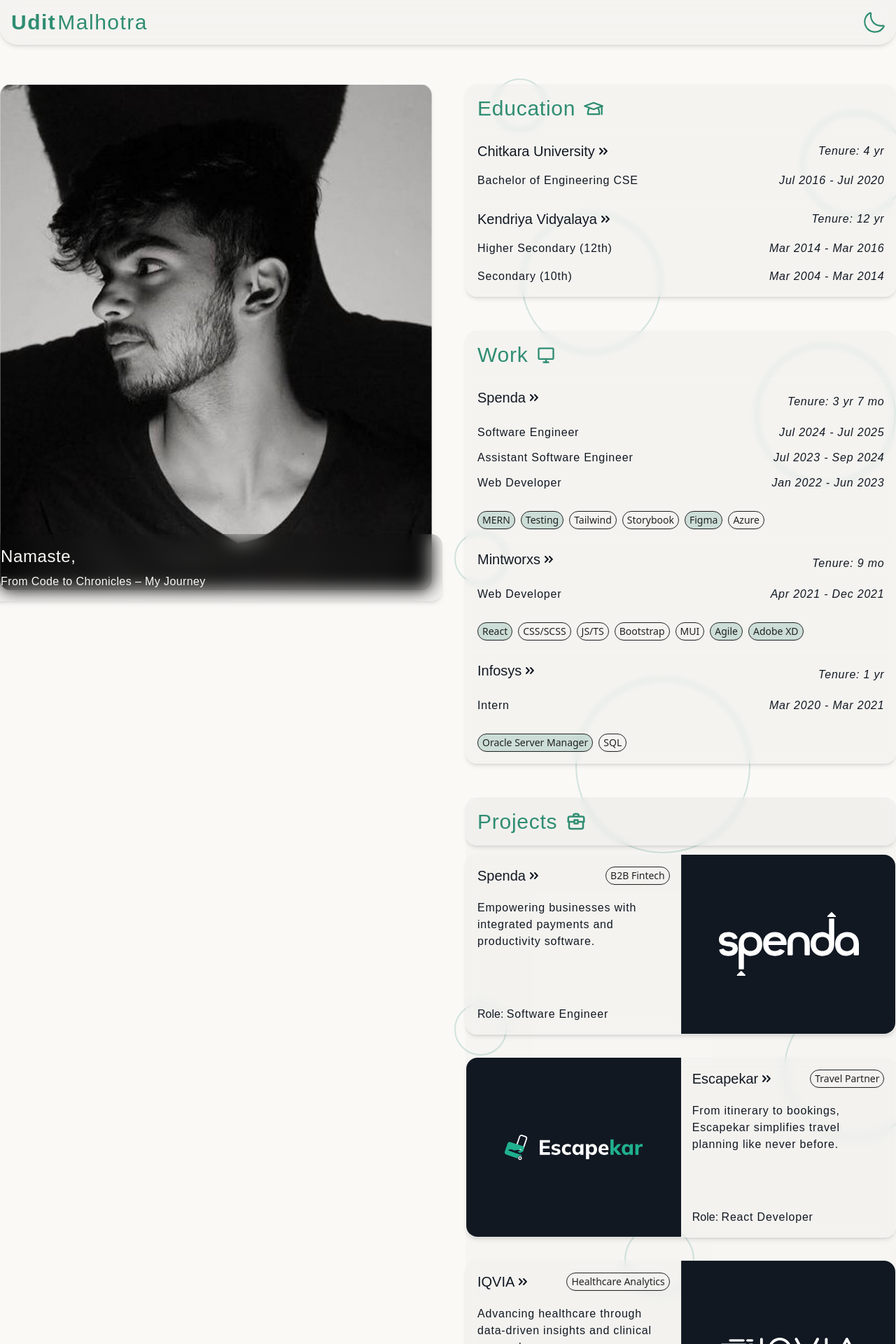
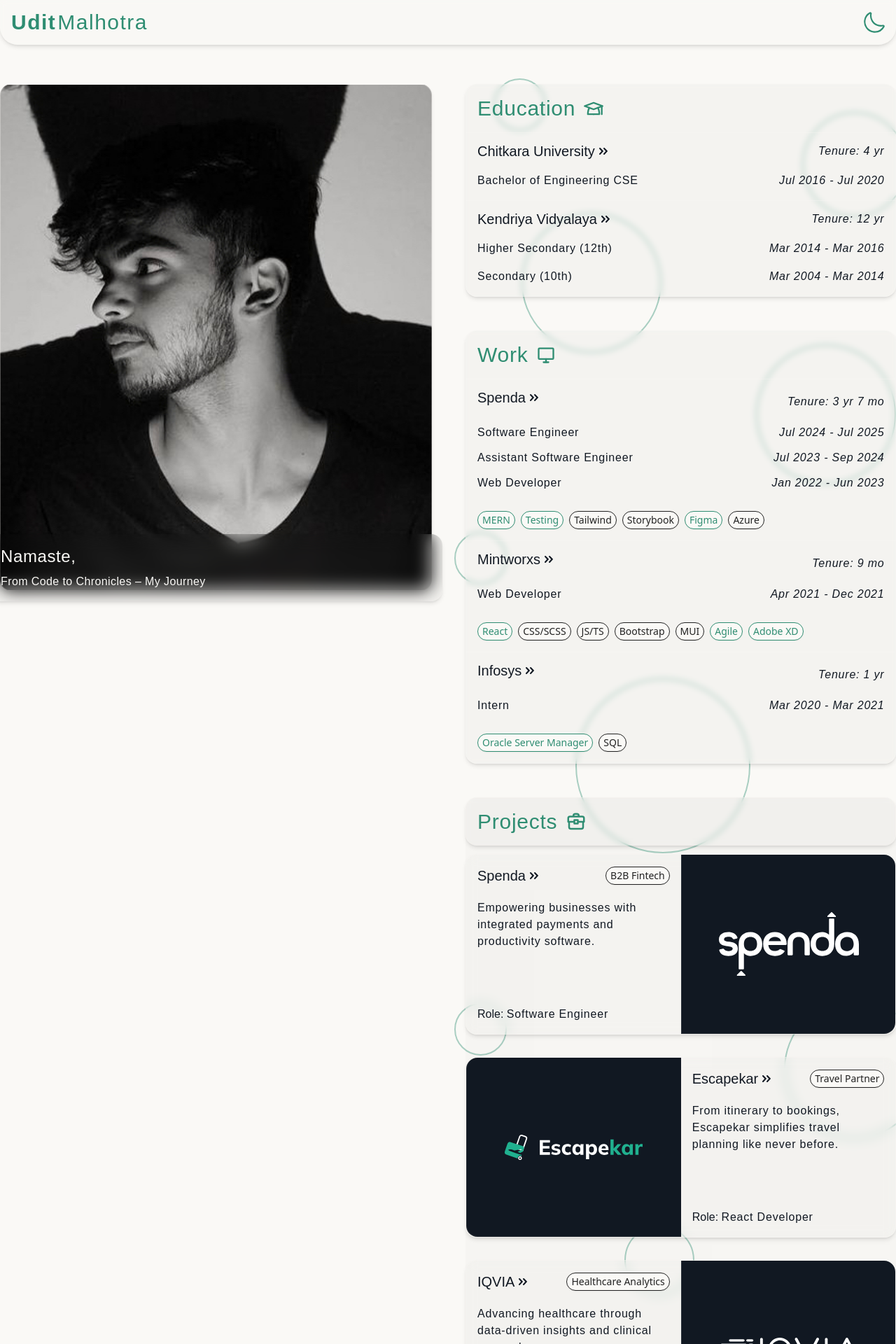
Before and after one commit to uditmalhotraa/udit-portfolio, a React (Vite) app: page /#/ in a window 1280 px wide. Shown: the top 1920 px of the page at 70% size. Built offline with nearby package versions, Linux system fonts and the light colour scheme.

Commit message:
Animation removal changes

```diff
--- a/src/animations/variants.tsx
+++ /dev/null
@@ -1,18 +0,0 @@
-export const containerVariants = {
-    hidden: {},
-    visible: {
-      transition: {
-        staggerChildren: 0.3, // Delay between children
-      },
-    },
-  };
-
-  export const itemVariants = {
-    hidden: { opacity: 0, y: 20 },
-    visible: { opacity: 1, y: 0, transition: { duration: 0.5 }},
-  };
-
-  export const defaultTransition = {
-    duration: 0.6,
-    ease: "easeOut",
-  };
--- a/src/components/AnimatedDiv.tsx
+++ /dev/null
@@ -1,63 +0,0 @@
-import React from "react";
-import { motion, Variants } from "framer-motion";
-import useScrollAnimation from "../hooks/useScrollAnimation";
-import { containerVariants, itemVariants, defaultTransition } from "../animations/variants";
-
-interface AnimatedDivProps {
-  children: React.ReactNode;
-  className?: string;
-  container?: Variants;
-  item?: Variants;
-  transition?: object;
-  threshold?: number;
-  stagger?: boolean;
-}
-
-export default function AnimatedDiv({
-  children,
-  className = "",
-  container = containerVariants,
-  item = itemVariants,
-  transition = defaultTransition,
-  threshold =  0.2,
-  stagger = false,
-}: AnimatedDivProps) {
-  const { ref, inView } = useScrollAnimation(threshold);
-
-  if (stagger) {
-    return (
-      <motion.div
-        ref={ref}
-        variants={container}
-        initial="hidden"
-        animate={inView ? "visible" : "hidden"}
-        className={className}
-      >
-        {Array.isArray(children)
-          ? children.map((child, index) => (
-              <motion.div key={index} variants={item} transition={transition}>
-                {child}
-              </motion.div>
-            ))
-          : (
-              <motion.div variants={item} transition={transition}>
-                {children}
-              </motion.div>
-            )}
-      </motion.div>
-    );
-  }
-
-  return (
-    <motion.div
-      ref={ref}
-      variants={item}
-      initial="hidden"
-      animate={inView ? "visible" : "hidden"}
-      transition={transition}
-      className={className}
-    >
-      {children}
-    </motion.div>
-  );
-}
--- a/src/components/Chip.tsx
+++ b/src/components/Chip.tsx
@@ -8,8 +8,10 @@ const Chip = (props: ChipProps) => {
   const { text, type } = props;
   return (
     <div
-      className={`rounded-full border border-gray dark:border-cream py-0.5 px-1.5 text-center text-sm font-light transition-all shadow-sm text-gray dark:text-cream ${
-        type === "filled" ? "bg-accent-light/20 dark:bg-accent-dark/20" : "bg-transparent"
+      className={`rounded-full border py-0.5 px-1.5 text-center text-sm font-light transition-all shadow-sm bg-cream dark:bg-gray ${
+        type === "filled"
+          ? "border-accent-light dark:border-accent-dark/70 text-accent-light dark:text-accent-dark/70"
+          : "border-gray dark:border-cream text-gray dark:text-cream"
       }`}
     >
       {text}
--- a/src/components/Header.jsx
+++ b/src/components/Header.jsx
@@ -12,7 +12,7 @@ export const Header = () => {
 
   return (
     <>
-      <div className="z-50 fixed flex flex-row justify-between items-center w-full h-16 px-4 shadow-md bg-gray/[0.025] dark:bg-cream/[0.025] backdrop-blur-lg border-b border-cream/30 dark:border-gray/30 rounded-b-[25px]">
+      <div className="z-50 fixed flex flex-row justify-between items-center w-full h-16 px-4 shadow-md bg-gray/[0.005] dark:bg-cream/[0.005] backdrop-blur-sm border-b border-cream/30 dark:border-gray/30 rounded-b-[25px]">
         <a
           href="/"
           className="font-poppins text-3xl font-semibold tracking-wider text-accent-light dark:text-accent-dark dark:text-accent-dark-dark"
--- a/src/hooks/useScrollAnimation.tsx
+++ /dev/null
@@ -1,10 +0,0 @@
-import { useInView } from "react-intersection-observer";
-
-export default function useScrollAnimation(threshold = 0.2) {
-  const { ref, inView } = useInView({
-    threshold,
-    triggerOnce: true,
-  });
-
-  return { ref, inView };
-}
--- a/src/screens/Landing.jsx
+++ b/src/screens/Landing.jsx
@@ -19,7 +19,6 @@ import EscapekarLogoDarkMode from "../assets/EscapekarLogoDarkMode";
 import EscapekarLogoLightMode from "../assets/EscapekarLogoLightMode";
 import ArrowRightIcon from "../assets/ArrowRightIcon";
 
-import AnimatedDiv from "../components/AnimatedDiv";
 import { motion } from "framer-motion";
 import EducationIcon from "../assets/EducationIcon";
 import WorkIcon from "../assets/WorkIcon";
@@ -90,7 +89,7 @@ export const Landing = () => {
         <Header />
         <div className="flex lg:overflow-x-visible overflow-x-hidden flex-col lg:flex-row px-5 md:px-0 mt-28 mb-10 gap-12 lg:max-w-[1280px] xl:max-w-[1536px] 2xl:max-w-[1920px] mx-auto">
           <div className="lg:!sticky z-20 lg:top-[120px] lg:min-w-[448px] xl:min-w-[556px] 2xl:min-w-[756px] lg:left-0 relative flex flex-col justify-end bg-uditPic bg-no-repeat bg-cover bg-top shadow-md !rounded-2xl w-full h-[468px] md:h-[600px] xl:h-[724px] 2xl:h-[796px] border border-cream/30 dark:border-gray/30 ">
-            <AnimatedDiv className="absolute -bottom-3 md:-bottom-4 -left-[8px] md:-left-[16px] flex flex-col gap-2 w-[calc(100%+16px)] md:w-[calc(100%+32px)] h-auto z-10 bg-gray/[0.025] dark:bg-cream/[0.025] shadow-md backdrop-blur-md p-4 rounded-2xl will-change-transform transform-gpu">
+            <div className="absolute -bottom-3 md:-bottom-4 -left-[8px] md:-left-[16px] flex flex-col gap-2 w-[calc(100%+16px)] md:w-[calc(100%+32px)] h-auto z-10 bg-gray/[0.025] dark:bg-cream/[0.025] shadow-md backdrop-blur-md p-4 rounded-2xl will-change-transform transform-gpu">
               <p
                 title="Greetings: I bow to you"
                 className=" font-poppins text-2xl font-medium tracking-wide text-cream w-[80%] z-10"
@@ -100,23 +99,23 @@ export const Landing = () => {
               <p className=" font-poppins text-md font-light tracking-wide text-cream w-full z-10">
                 From Code to Chronicles – My Journey
               </p>
-            </AnimatedDiv>
+            </div>
           </div>
           <div className="flex flex-col w-full gap-12 lg:mt-2 lg:min-w-[448px] xl:min-w-[556px] 2xl:min-w-[756px]">
             <div className="setWrapper relative">
               <div className="objectSet">
-                <div className="z-0 absolute top-10 -right-4 w-[150px] h-[150px] rounded-full border-2 border-accent-light/20 dark:border-accent-dark/20 bg-transparent"></div>
-                <div className="z-0 absolute -top-2 left-10 w-[75px] h-[75px] rounded-full border-2 border-accent-light/20 dark:border-accent-dark/20 bg-transparent"></div>
-                <div className="z-0 absolute -bottom-5 -left-20 lg:left-20 lg:-bottom-20 w-[200px] h-[200px] rounded-full border-2 border-accent-light/20 dark:border-accent-dark/20 bg-transparent"></div>
+                <div className="z-0 absolute top-10 -right-4 w-[150px] h-[150px] rounded-full border-2 border-accent-light/40 dark:border-accent-dark/40 bg-transparent"></div>
+                <div className="z-0 absolute -top-2 left-10 w-[75px] h-[75px] rounded-full border-2 border-accent-light/40 dark:border-accent-dark/40 bg-transparent"></div>
+                <div className="z-0 absolute -bottom-5 -left-20 lg:left-20 lg:-bottom-20 w-[200px] h-[200px] rounded-full border-2 border-accent-light/40 dark:border-accent-dark/40 bg-transparent"></div>
               </div>
-              <AnimatedDiv className="z-10 flex flex-col rounded-2xl w-full h-auto border shadow-md border-cream/30 dark:border-gray/30 backdrop-blur-sm bg-gray/[0.025] dark:bg-cream/[0.025] will-change-transform transform-gpu">
+              <div className="z-10 flex flex-col rounded-2xl w-full h-auto border shadow-md border-cream/30 dark:border-gray/30 backdrop-blur-sm bg-gray/[0.025] dark:bg-cream/[0.025] will-change-transform transform-gpu">
                 <div className="flex flex-row mb-4 pt-4 px-4 gap-3 items-center">
                   <p className=" font-poppins text-3xl font-medium tracking-wide text-accent-light dark:text-accent-dark">
                     Education
                   </p>
                   <EducationIcon className="fill-accent-light dark:fill-accent-dark" />
                 </div>
-                <AnimatedDiv stagger className="flex flex-col">
+                <div className="flex flex-col">
                   {educationData.map((educationData, index, array) => {
                     const isLast = index === array.length - 1;
                     return (
@@ -159,23 +158,23 @@ export const Landing = () => {
                       </div>
                     );
                   })}
-                </AnimatedDiv>
-              </AnimatedDiv>
+                </div>
+              </div>
             </div>
             <div className="setWrapper relative">
               <div className="objectSet">
-                <div className="z-0 absolute top-10 lg:top-72 -left-4 w-[75px] h-[75px] rounded-full border-2 border-accent-light/20 dark:border-accent-dark/20 bg-transparent"></div>
-                <div className="z-0 absolute -top-5 lg:top-5 -right-20 lg:right-0 w-[200px] h-[200px] rounded-full border-2 border-accent-light/20 dark:border-accent-dark/20 bg-transparent"></div>
-                <div className="z-0 absolute -bottom-32 right-10 lg:right-52 w-[250px] h-[250px] rounded-full border-2 border-accent-light/20 dark:border-accent-dark/20 bg-transparent"></div>
+                <div className="z-0 absolute top-10 lg:top-72 -left-4 w-[75px] h-[75px] rounded-full border-2 border-accent-light/40 dark:border-accent-dark/40 bg-transparent"></div>
+                <div className="z-0 absolute -top-5 lg:top-5 -right-20 lg:right-0 w-[200px] h-[200px] rounded-full border-2 border-accent-light/40 dark:border-accent-dark/40 bg-transparent"></div>
+                <div className="z-0 absolute -bottom-32 right-10 lg:right-52 w-[250px] h-[250px] rounded-full border-2 border-accent-light/40 dark:border-accent-dark/40 bg-transparent"></div>
               </div>
-              <AnimatedDiv className="flex flex-col shadow-md rounded-2xl w-full h-auto border border-cream/30 dark:border-gray/30 backdrop-blur-sm bg-gray/[0.025] dark:bg-cream/[0.025] will-change-transform transform-gpu">
+              <div className="flex flex-col shadow-md rounded-2xl w-full h-auto border border-cream/30 dark:border-gray/30 backdrop-blur-sm bg-gray/[0.025] dark:bg-cream/[0.025] will-change-transform transform-gpu">
                 <div className="flex flex-row mb-4 pt-4 px-4 gap-3 items-center">
                   <p className=" font-poppins text-3xl font-medium tracking-wide text-accent-light dark:text-accent-dark">
                     Work
                   </p>
                   <WorkIcon className="stroke-accent-light dark:stroke-accent-dark" />
                 </div>
-                <AnimatedDiv stagger className="flex flex-col">
+                <div className="flex flex-col">
                   {workData.map((workData, index, array) => {
                     const isLast = index === array.length - 1;
                     return (
@@ -230,15 +229,15 @@ export const Landing = () => {
                       </div>
                     );
                   })}
-                </AnimatedDiv>
-              </AnimatedDiv>
+                </div>
+              </div>
             </div>
             <div className="setWrapper relative">
               <div className="objectSet">
-                <div className="z-0 absolute top-[32%] -left-4 w-[75px] h-[75px] rounded-full border-2 border-accent-light/20 dark:border-accent-dark/20 bg-transparent"></div>
-                <div className="z-0 absolute top-72 -right-20 lg:-right-10 w-[200px] h-[200px] rounded-full border-2 border-accent-light/20 dark:border-accent-dark/20 bg-transparent"></div>
-                <div className="z-0 absolute bottom-96 lg:bottom-52 right-32 lg:right-72 w-[100px] h-[100px] rounded-full border-2 border-accent-light/20 dark:border-accent-dark/20 bg-transparent"></div>
-                <div className="z-0 absolute -bottom-32 -left-32 w-[250px] h-[250px] rounded-full border-2 border-accent-light/20 dark:border-accent-dark/20 bg-transparent"></div>
+                <div className="z-0 absolute top-[32%] -left-4 w-[75px] h-[75px] rounded-full border-2 border-accent-light/40 dark:border-accent-dark/40 bg-transparent"></div>
+                <div className="z-0 absolute top-72 -right-20 lg:-right-10 w-[200px] h-[200px] rounded-full border-2 border-accent-light/40 dark:border-accent-dark/40 bg-transparent"></div>
+                <div className="z-0 absolute bottom-96 lg:bottom-52 right-32 lg:right-72 w-[100px] h-[100px] rounded-full border-2 border-accent-light/40 dark:border-accent-dark/40 bg-transparent"></div>
+                <div className="z-0 absolute -bottom-32 -left-32 w-[250px] h-[250px] rounded-full border-2 border-accent-light/40 dark:border-accent-dark/40 bg-transparent"></div>
               </div>
               <div className="flex flex-col bg-gray/[0.015] dark:bg-cream/[0.015] rounded-2xl">
                 <div className="flex flex-row gap-3 bg-gray/[0.02] dark:bg-cream/[0.02] items-center rounded-2xl backdrop-blur-sm mb-3 w-full h-auto p-4 border border-b-0 z-10 border-cream/30 dark:border-gray/30 shadow-md will-change-transform transform-gpu">
@@ -247,7 +246,7 @@ export const Landing = () => {
                   </p>
                   <ProjectsIcon className="stroke-accent-light dark:stroke-accent-dark" />
                 </div>
-                <AnimatedDiv stagger className="flex flex-col gap-y-8">
+                <div className="flex flex-col gap-y-8">
                   {projectsData.map((projectsData) => (
                     <div
                       key={projectsData.projectIndex}
@@ -292,21 +291,21 @@ export const Landing = () => {
                       </div>
                     </div>
                   ))}
-                </AnimatedDiv>
+                </div>
               </div>
             </div>
             <div className="setWrapper relative">
               <div className="objectSet">
-                <div className="z-0 absolute -bottom-32 -right-40 lg:right-0 w-[250px] h-[250px] rounded-full border-2 border-accent-light/20 dark:border-accent-dark/20 bg-transparent"></div>
+                <div className="z-0 absolute -bottom-32 -right-40 lg:right-0 w-[250px] h-[250px] rounded-full border-2 border-accent-light/40 dark:border-accent-dark/40 bg-transparent"></div>
               </div>
-              <AnimatedDiv className="flex flex-col shadow-md rounded-2xl w-full h-auto border border-cream/30 dark:border-gray/30 backdrop-blur-sm bg-gray/[0.025] dark:bg-cream/[0.025] will-change-transform transform-gpu">
+              <div className="flex flex-col shadow-md rounded-2xl w-full h-auto border border-cream/30 dark:border-gray/30 backdrop-blur-sm bg-gray/[0.025] dark:bg-cream/[0.025] will-change-transform transform-gpu">
                 <div className="flex flex-row items-center mb-4 pt-4 px-4 gap-3">
                   <p className=" font-poppins text-3xl font-medium tracking-wide text-accent-light dark:text-accent-dark">
                     Interests
                   </p>
                   <InterestIcon className="fill-accent-light dark:fill-accent-dark mb-1" />
                 </div>
-                <AnimatedDiv stagger className="flex flex-col">
+                <div className="flex flex-col">
                   {interestData.map((interestData, index, array) => {
                     const isLast = index === array.length - 1;
                     return (
@@ -322,8 +321,8 @@ export const Landing = () => {
                       </div>
                     );
                   })}
-                </AnimatedDiv>
-              </AnimatedDiv>
+                </div>
+              </div>
             </div>
             <motion.div
               layout={false}
```
Also changed, not shown: index.html (+1 -10 lines).
